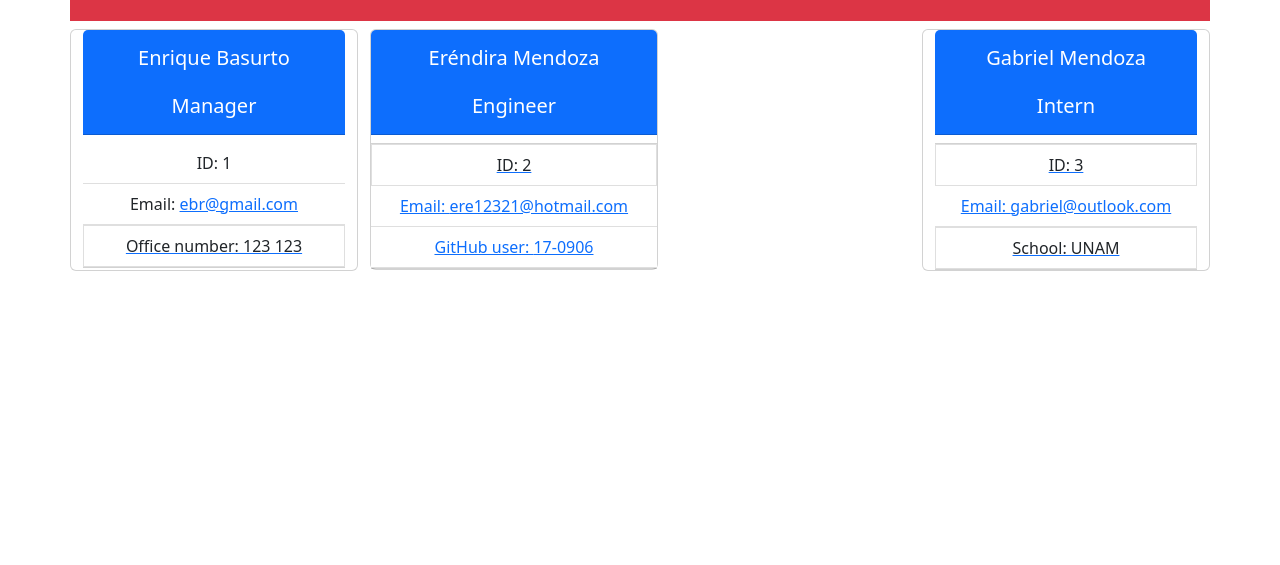
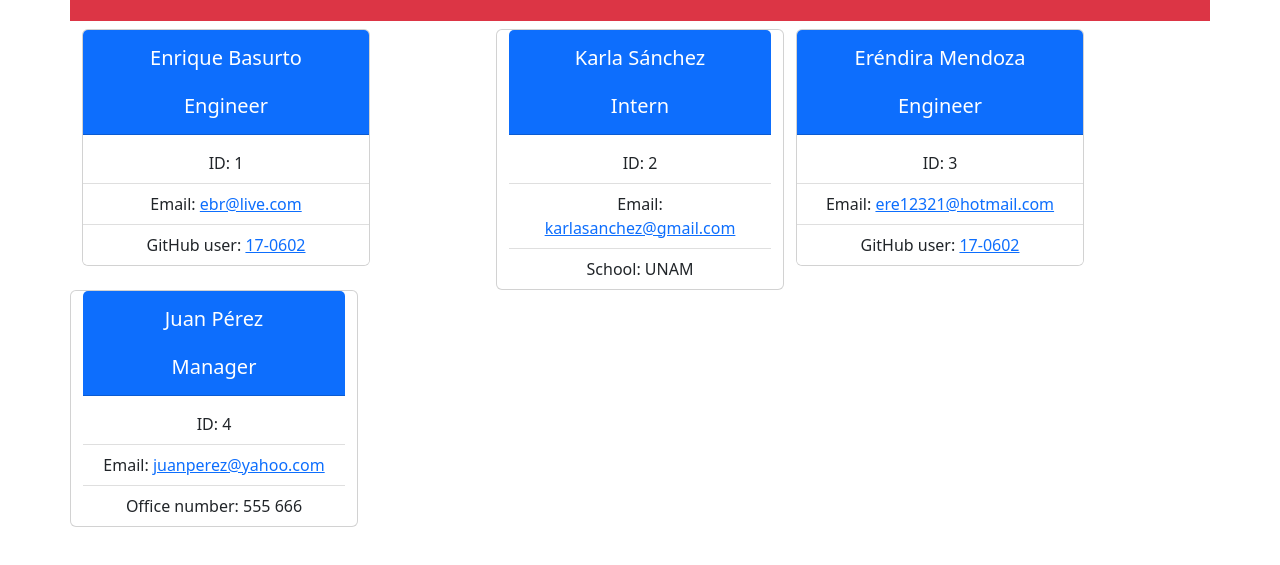
Before and after one commit to 17-0602/Team-Profile-Generator, a website: page output/teamProfile.html in a window 1280 px wide. Shown: the part 53-618 px from the top of the page. Drawn offline with nearby package versions, Linux system fonts and the light colour scheme.

Commit message:
modified link and added sample

```diff
--- a/output/teamProfile.html
+++ b/output/teamProfile.html
@@ -13,28 +13,37 @@
             <span class="h3 d-flex justify-content-center">My Team</span>
         </header>
         <div class="container text-center">
-            <div class="row"><div class="card" style="width: 18rem;">
-            <h5 class="card-header p-3 mb-2 bg-primary text-white">Enrique Basurto<br /><br />Manager</h5>
+            <div class="row"><div class="col">
+            <div class="card" style="width: 18rem;">
+            <h5 class="card-header p-3 mb-2 bg-primary text-white">Enrique Basurto<br /><br />Engineer</h5>
             <ul class="list-group list-group-flush">
                 <li class="list-group-item">ID: 1</li>
-                <li class="list-group-item">Email: <a href="mailto:ebr@gmail.com">ebr@gmail.com</li>
-                <li class="list-group-item">Office number: 123 123</li>
+                <li class="list-group-item">Email: <a href="mailto:ebr@live.com">ebr@live.com</a></li>
+                <li class="list-group-item">GitHub user: <a href="https://github.com/17-0602">17-0602</a></li>
+            </ul>
+            </div>
+        </div><div class="card" style="width: 18rem;">
+            <h5 class="card-header p-3 mb-2 bg-primary text-white">Karla Sánchez<br /><br />Intern</h5>
+            <ul class="list-group list-group-flush">
+                <li class="list-group-item">ID: 2</li>
+                <li class="list-group-item">Email: <a href="mailto:karlasanchez@gmail.com">karlasanchez@gmail.com</a></li>
+                <li class="list-group-item">School: UNAM</li>
             </ul>
         </div><div class="col">
             <div class="card" style="width: 18rem;">
             <h5 class="card-header p-3 mb-2 bg-primary text-white">Eréndira Mendoza<br /><br />Engineer</h5>
             <ul class="list-group list-group-flush">
-                <li class="list-group-item">ID: 2</li>
-                <li class="list-group-item">Email: <a href="mailto:ere12321@hotmail.com">ere12321@hotmail.com</li>
-                <li class="list-group-item">GitHub user: <a href="https://github.com/17-0906">17-0906</li>
+                <li class="list-group-item">ID: 3</li>
+                <li class="list-group-item">Email: <a href="mailto:ere12321@hotmail.com">ere12321@hotmail.com</a></li>
+                <li class="list-group-item">GitHub user: <a href="https://github.com/17-0602">17-0602</a></li>
             </ul>
             </div>
         </div><div class="card" style="width: 18rem;">
-            <h5 class="card-header p-3 mb-2 bg-primary text-white">Gabriel Mendoza<br /><br />Intern</h5>
+            <h5 class="card-header p-3 mb-2 bg-primary text-white">Juan Pérez<br /><br />Manager</h5>
             <ul class="list-group list-group-flush">
-                <li class="list-group-item">ID: 3</li>
-                <li class="list-group-item">Email: <a href="mailto:gabriel@outlook.com">gabriel@outlook.com</li>
-                <li class="list-group-item">School: UNAM</li>
+                <li class="list-group-item">ID: 4</li>
+                <li class="list-group-item">Email: <a href="mailto:juanperez@yahoo.com">juanperez@yahoo.com</a></li>
+                <li class="list-group-item">Office number: 555 666</li>
             </ul>
         </div> </div>
     </div>
```
Also changed, not shown: README.md.
